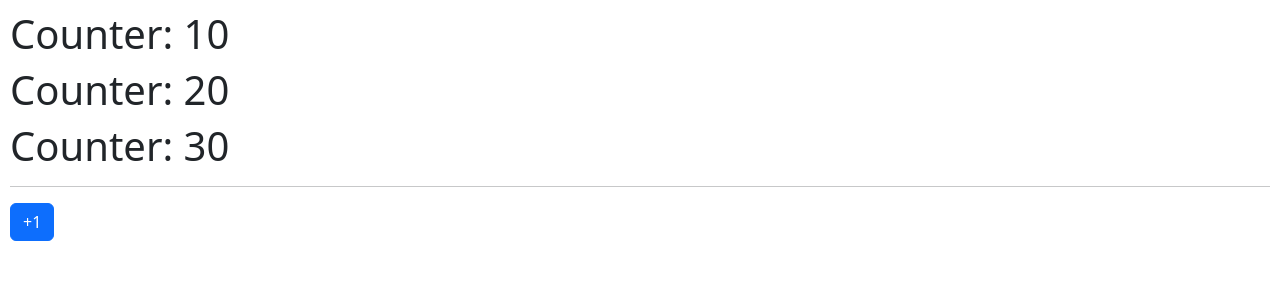
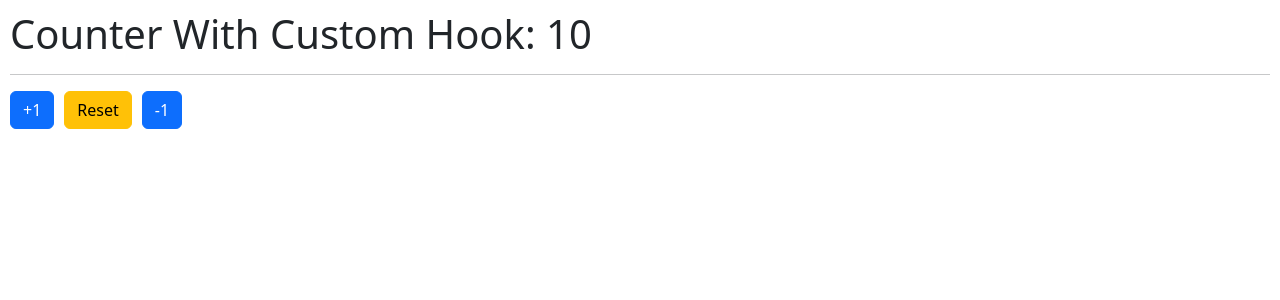
Before and after one commit to sebastian461/react-hook-app, a React (Vite) app: page / in a window 1280 px wide. Shown: the top 300 px of the page. Built offline with nearby package versions, Linux system fonts and the light colour scheme.

Commit message:
Custom hook contador

```diff
--- /dev/null
+++ b/src/01-useState/CounterWithCustomHook.jsx
@@ -0,0 +1,21 @@
+import { useCounter } from "../hooks/useCounter";
+
+export const CounterWithCustomHook = () => {
+  const { counter, increment, decrement, reset } = useCounter();
+
+  return (
+    <>
+      <h1>Counter With Custom Hook: {counter}</h1>
+      <hr />
+      <button className="btn btn-primary" onClick={increment}>
+        +1
+      </button>
+      <button className="btn btn-warning" onClick={reset}>
+        Reset
+      </button>
+      <button className="btn btn-primary" onClick={decrement}>
+        -1
+      </button>
+    </>
+  );
+};
--- /dev/null
+++ b/src/hooks/useCounter.js
@@ -0,0 +1,24 @@
+import { useState } from "react";
+
+export const useCounter = (initialValue = 10) => {
+  const [counter, setCounter] = useState(initialValue);
+
+  const increment = () => {
+    setCounter(counter + 1);
+  };
+
+  const decrement = () => {
+    setCounter(counter - 1);
+  };
+
+  const reset = () => {
+    setCounter(initialValue);
+  };
+
+  return {
+    counter,
+    increment,
+    decrement,
+    reset,
+  };
+};
--- a/src/main.jsx
+++ b/src/main.jsx
@@ -3,10 +3,12 @@ import ReactDOM from "react-dom/client";
 import "./index.css";
 import { HooksApp } from "./HooksApp";
 import { CounterApp } from "./01-useState/CounterApp";
+import { CounterWithCustomHook } from "./01-useState/CounterWithCustomHook";
 
 ReactDOM.createRoot(document.getElementById("root")).render(
   <React.StrictMode>
     {/* <HooksApp /> */}
-    <CounterApp />
+    {/* <CounterApp /> */}
+    <CounterWithCustomHook />
   </React.StrictMode>
 );
```
